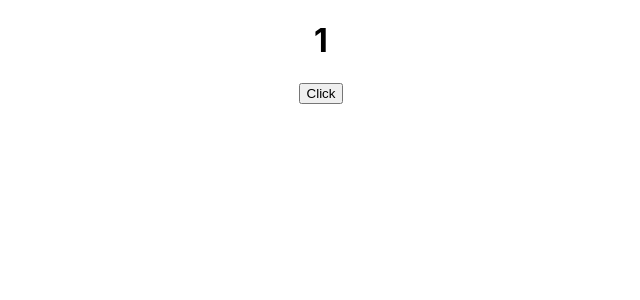
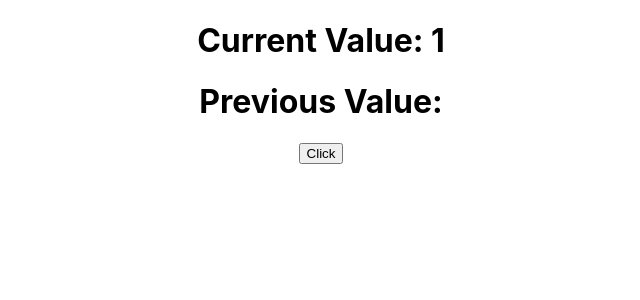
Before and after one commit to Anishkumardiwan/ReactJs-Practice, a React (Create React App) app: page / in a window 1280 px wide. Shown: the top 300 px of the page, without its empty margins (319-959 px from the left). Built offline with nearby package versions, Linux system fonts and the light colour scheme.

Commit message:
Previous State

```diff
--- a/src/App.js
+++ b/src/App.js
@@ -8,15 +8,12 @@ const App = () => {
 
   const setUpdateCounter = () => {
     let rand = Math.floor(Math.random() * 10);
-    setCount((pre) => {
-      console.log(pre);
-      return rand;
-    });
+    return setCount(rand);
   }
 
   return (
     <div className='App'>
-      <h1>{Count}</h1>
+      <User count={Count} />
       <button onClick={setUpdateCounter}>Click</button>
     </div>
   );
--- a/src/Component/User.js
+++ b/src/Component/User.js
@@ -1,13 +1,20 @@
-import React, { useState} from 'react';
+import React, { useState , useEffect , useRef} from 'react';
 
 const User = (props) => {
 
+  const lastVal = useRef();
+
+  useEffect(()=>{
+    lastVal.current=props.count
+  })
   // console.log(ref)
   // const data = props;
+  const preProps = lastVal.current
   return (
-    <>
-    <input type="text" />
-    </>
+    <div>
+      <h1>Current Value: {props.count}</h1>
+      <h1>Previous Value: {preProps}</h1>
+    </div>
   );
 }
 
```
